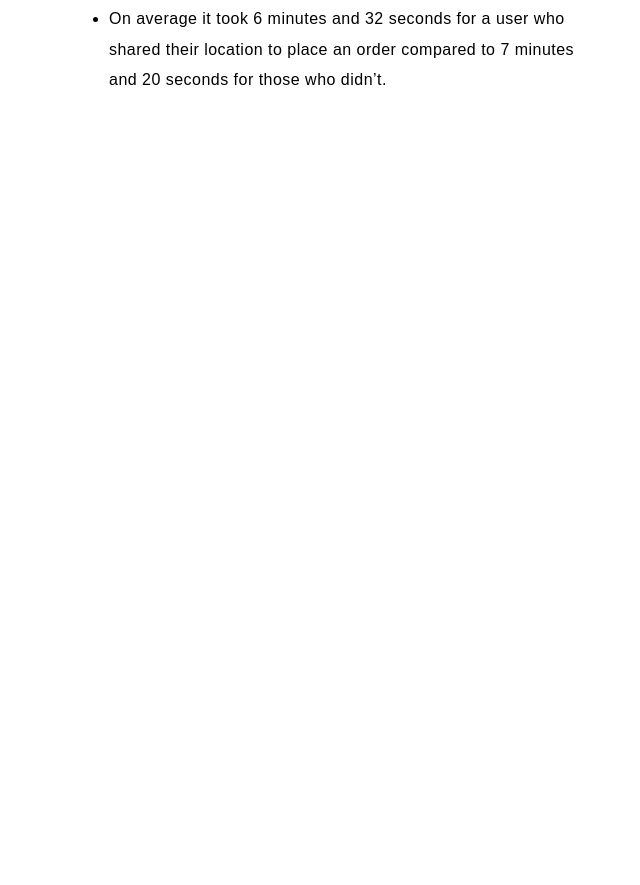
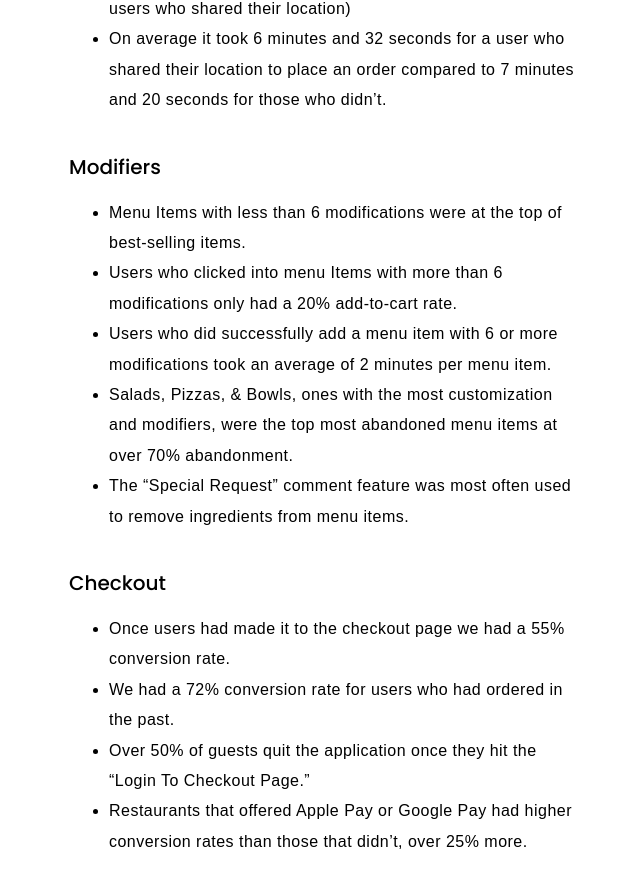
Before and after one commit to tonyleedesign/portfolio, a plain HTML site: page lunchbox.html in a window 1280 px wide. Shown: the part 8450-9335 px from the top of the page, without its empty margins (315-955 px from the left). Before the commit the page ends 8726 px from the top, so only its background shows below. Drawn offline with Linux system fonts and the light colour scheme.

Commit message:
Update lunchbox.html

```diff
--- a/lunchbox.html
+++ b/lunchbox.html
@@ -192,6 +192,8 @@
       <h2 class="lunchbox-title">Data To Back It Up</h2>
       <p class="lunchbox-text">With these 3 areas, we went to our database to evaluate each of them. What we found backed a lot of what our restaurant partners and users had told us during the interviews</p>
 
+      <div class="identify-grid">
+
         <div class="research-card">
           <h3 class="research-title">Location Sharing</h3>
           <ul>
@@ -202,6 +204,29 @@
           </ul>
         </div>
 
+        <div class="research-card">
+          <h3 class="research-title">Modifiers</h3>
+          <ul>
+            <li>Menu Items with less than 6 modifications were at the top of best-selling items.</li>
+            <li>Users who clicked into menu Items with more than 6 modifications only had a 20% add-to-cart rate.</li>
+            <li>Users who did successfully add a menu item with 6 or more modifications took an average of 2 minutes per menu item.</li>
+            <li>Salads, Pizzas, & Bowls, ones with the most customization and modifiers, were the top most abandoned menu items at over 70% abandonment. </li>
+            <li>The “Special Request” comment feature was most often used to remove ingredients from menu items.</li>
+          </ul>
+        </div>
+
+        <div class="research-card">
+          <h3 class="research-title">Checkout</h3>
+          <ul>
+            <li>Once users had made it to the checkout page we had a 55% conversion rate.</li>
+            <li>We had a 72% conversion rate for users who had ordered in the past.</li>
+            <li>Over 50% of guests quit the application once they hit the “Login To Checkout Page.”</li>
+            <li>Restaurants that offered Apple Pay or Google Pay had higher conversion rates than those that didn’t, over 25% more. </li>
+          </ul>
+        </div>
+
+      </div>
+
     </div>
 
   <script src="./script.js"></script>
```
Lines whose indentation alone changed are shown as unchanged.
